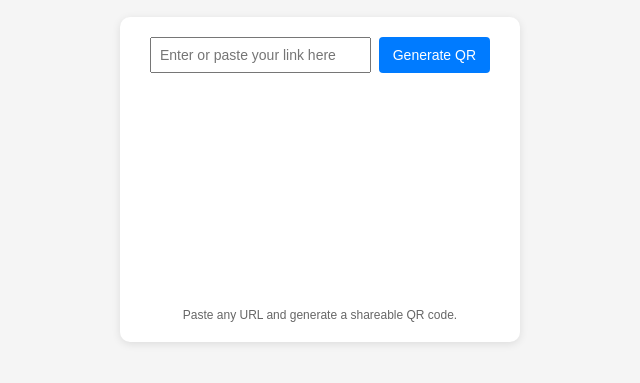
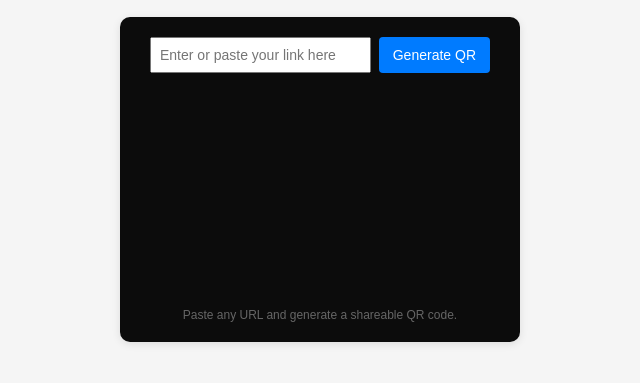
Before and after one commit to John-samuel-web/QR-Website, a plain HTML site: page index.html in a window 1280 px wide. Shown: the part 71-454 px from the top of the page, without its empty margins (320-960 px from the left). Drawn offline with Linux system fonts and the light colour scheme.

Commit message:
Change container background color to black
Updated the container background color to black for better contrast.

```diff
--- a/index.html
+++ b/index.html
@@ -27,7 +27,7 @@
     }
 
     .container {
-      background: white;
+      background: rgb(12, 12, 12);
       padding: 20px 30px;
       border-radius: 10px;
       box-shadow: 0 2px 8px rgba(0,0,0,0.1);
```
